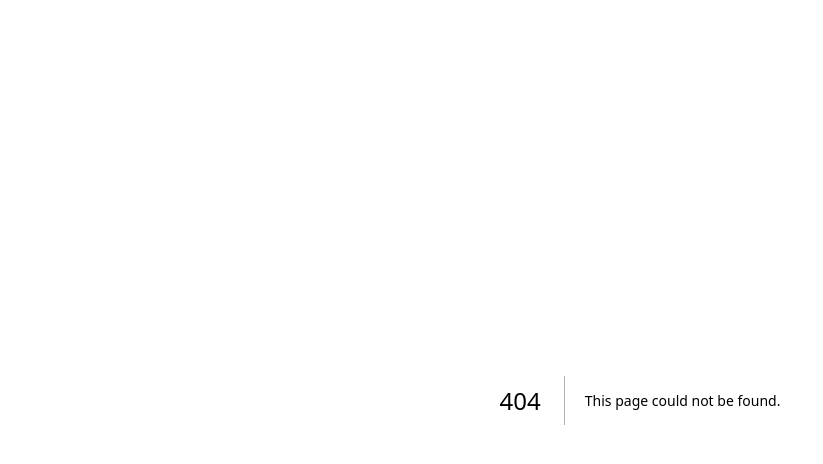
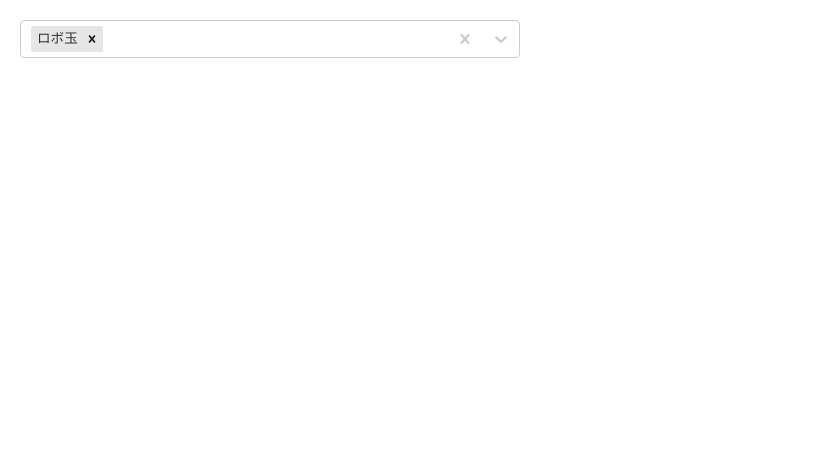
Before and after one commit to wasabi49/ocs-systemDevelopmentExercises, a Next.js app in the folder mbs/: page /Delivery/DeliveryList in a window 1280 px wide. Before the commit this address had no page. Shown: the top 464 px of the page, without its empty margins (0-823 px from the left). Built offline with nearby package versions, Linux system fonts and the light colour scheme.

Commit message:
納品リストの変更

```diff
--- /dev/null
+++ b/mbs/app/Delivery/DeliveryList/page.tsx
@@ -0,0 +1,61 @@
+"use client";
+
+import { useState } from "react";
+import Select from "react-select";
+
+
+export interface OptionType {
+  id: number;
+  value: string;
+  label: string;
+  isCat: boolean;
+}
+
+const SearchMultiSelectBox = () => {
+  /**
+   * 選択肢のリスト
+   *「key: value」は、自由に追加が可能なので、使い勝手がいい。
+   */
+  const options = [
+    { id: 1, value: "robotama", label: "ロボ玉", isCat: false },
+    { id: 2, value: "maritama", label: "まり玉", isCat: false },
+    { id: 3, value: "hakutou", label: "白桃さん", isCat: true },
+    { id: 4, value: "momo", label: "ももちゃん", isCat: true },
+    { id: 5, value: "pyupyumaru", label: "ぴゅぴゅ丸", isCat: true },
+  ];
+
+  const [selectedValue, setSelectedValue] = useState([options[0]]);
+
+  const handleChange = (options: OptionType[] | null) => {
+    console.log("Select変更");
+    console.log("option", options);
+    if (options) {
+      setSelectedValue([...options]);
+    }
+  };
+
+  return (
+    <div style={{ width: "500px", margin: "20px" }}>
+      <Select
+        /** SelectBox の id */
+        instanceId="search-select-box"
+        defaultValue={selectedValue}
+        options={options}
+        onChange={(options) => (options ? handleChange([...options]) : null)}
+        /** 検索で、該当なしの場合のメッセージ */
+        noOptionsMessage={() => "ペットが見つかりません"}
+        placeholder="ペットを選んでください"
+        /** 検索可能・オプション */
+        isSearchable={true}
+        components={{
+          /** Defaultで表示されているセパレーターを消す */
+          IndicatorSeparator: () => null,
+        }}
+        /** 複数選択・可能 */
+        isMulti
+      />
+    </div>
+  );
+};
+
+export default SearchMultiSelectBox;
--- /dev/null
+++ b/package.json
@@ -0,0 +1,5 @@
+{
+  "dependencies": {
+    "react-select": "^5.10.1"
+  }
+}
```
Also changed, not shown: 1 other file (tests, documents, lock files or other folders).
